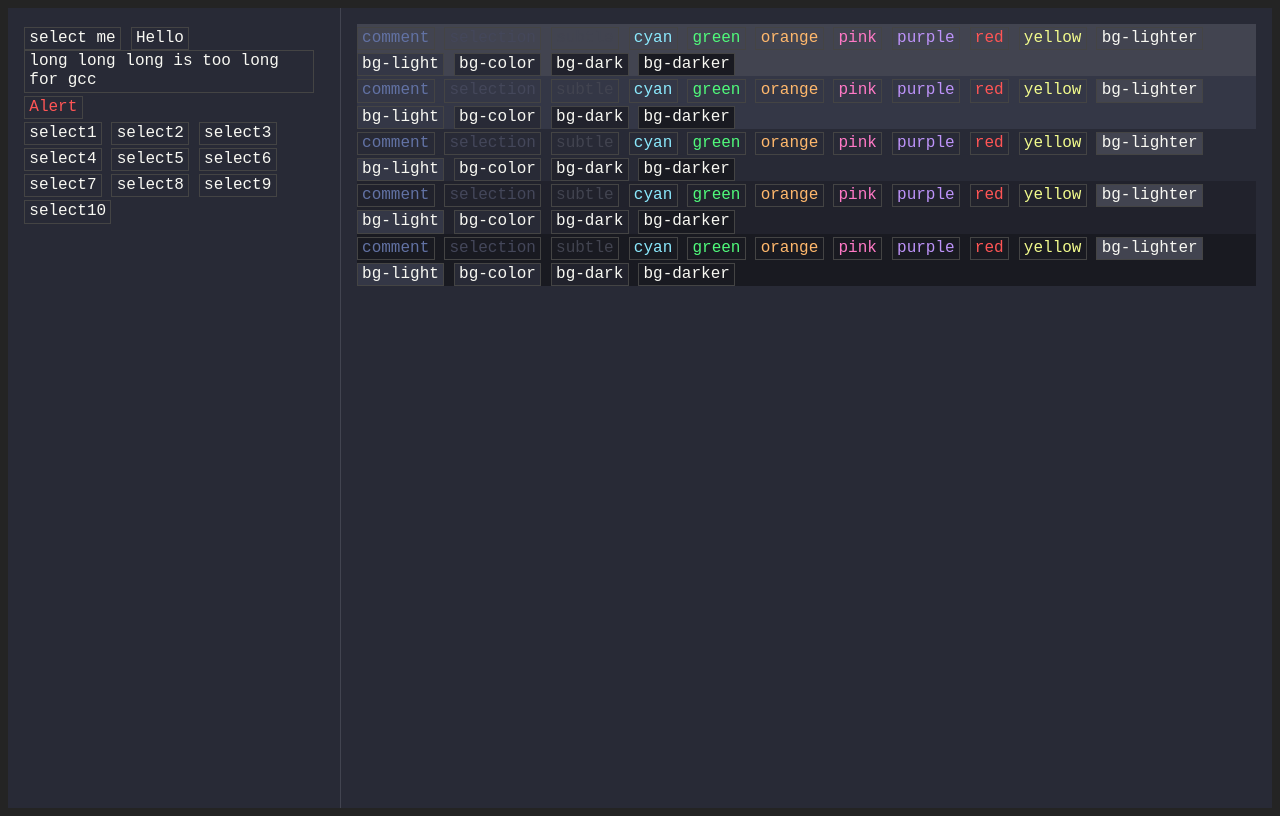
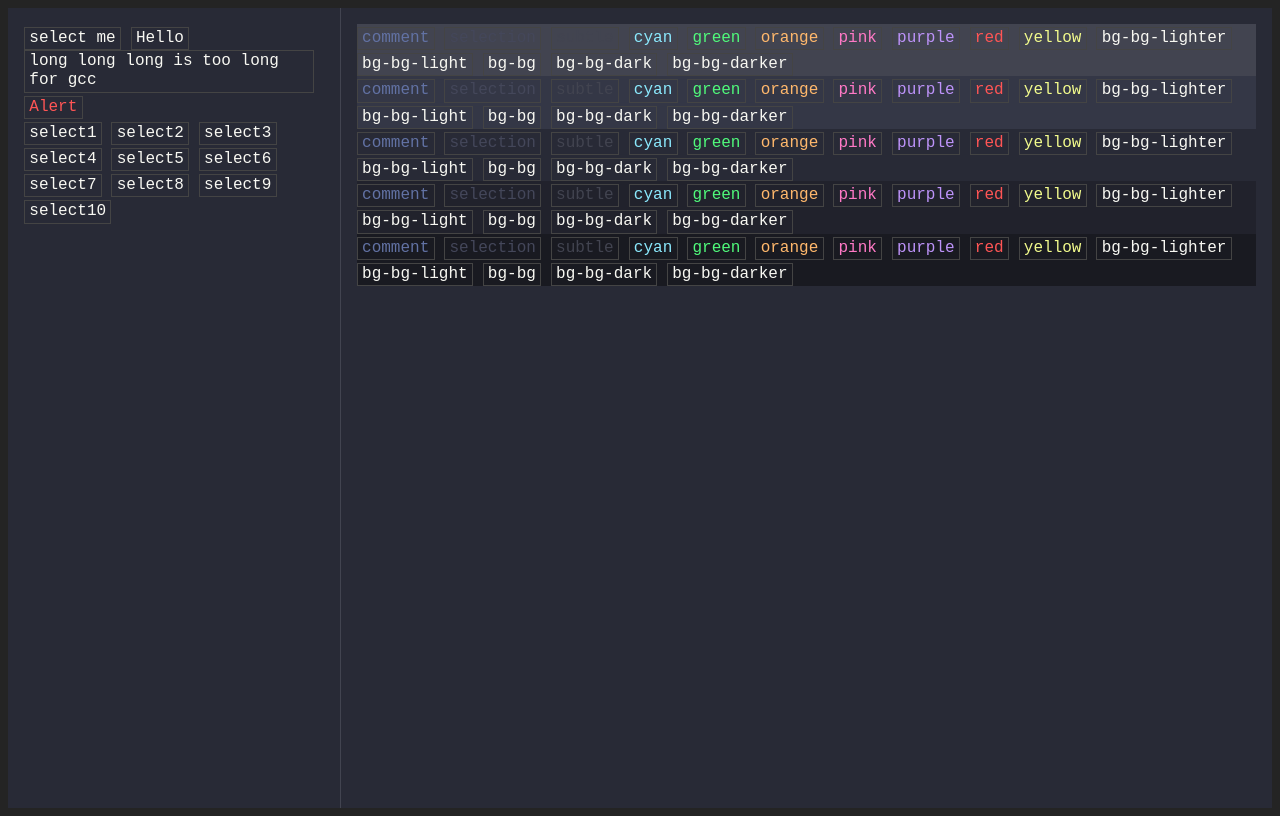
Before and after one commit to Etavioxy/termui-vue, a Vue app: page / in a window 1280 px wide. Built offline with nearby package versions, Linux system fonts and the light colour scheme.

Commit message:
fix css, add style.css to build

```diff
--- a/src/App.vue
+++ b/src/App.vue
@@ -1,5 +1,4 @@
 <script setup lang="ts">
-import { HelloWorld } from './index'
 import { TermEntry, P, Pa } from './index'
 
 const colors = [
@@ -16,11 +15,11 @@ const colors = [
 ]
 
 const bgColors = [
-  'lighter',
-  'light',
-  'color',
-  'dark',
-  'darker',
+  'bg-lighter',
+  'bg-light',
+  'bg',
+  'bg-dark',
+  'bg-darker',
 ]
 
 const alertFunc = () => { alert('call execute') };
--- a/src/components/HelloWorld.vue
+++ /dev/null
@@ -1,22 +0,0 @@
-<script setup lang="ts">
-import { ref } from 'vue'
-
-defineProps<{ msg: string }>()
-
-const count = ref(0)
-</script>
-
-<template>
-  <h1>{{ msg }}</h1>
-
-  <div class="card">
-    <button type="button" @click="count++">count is {{ count }}</button>
-  </div>
-
-</template>
-
-<style scoped>
-.read-the-docs {
-  color: #888;
-}
-</style>
--- a/src/components/T.vue
+++ b/src/components/T.vue
@@ -41,7 +41,7 @@ defineExpose({
 })
 </script>
 
-<style scoped>
+<style>
 .t-block {
   box-sizing: border-box;
   color: var(--fg-color);
--- a/src/index.ts
+++ b/src/index.ts
@@ -1,7 +1,8 @@
-import HelloWorld from "./components/HelloWorld.vue";
 import P from "./components/P.vue";
 import Pa from "./components/Pa.vue";
 import TermEntry from "./components/TermEntry.vue";
 import App from "./App.vue";
 
-export { HelloWorld, P, Pa, TermEntry, App as TestApp };
+import './style.css'
+
+export { P, Pa, TermEntry, App as TestApp };
--- a/src/style.css
+++ b/src/style.css
@@ -13,15 +13,18 @@
   -moz-osx-font-smoothing: grayscale;
 }
 
-.lighter {
+.bg-lighter {
   background-color: var(--bg-lighter);
 }
-.light {
+.bg-light {
   background-color: var(--bg-light);
 }
-.dark {
+.bg {
+  background-color: var(--bg-color);
+}
+.bg-dark {
   background-color: var(--bg-dark);
 }
-.darker {
+.bg-darker {
   background-color: var(--bg-darker);
 }
```
